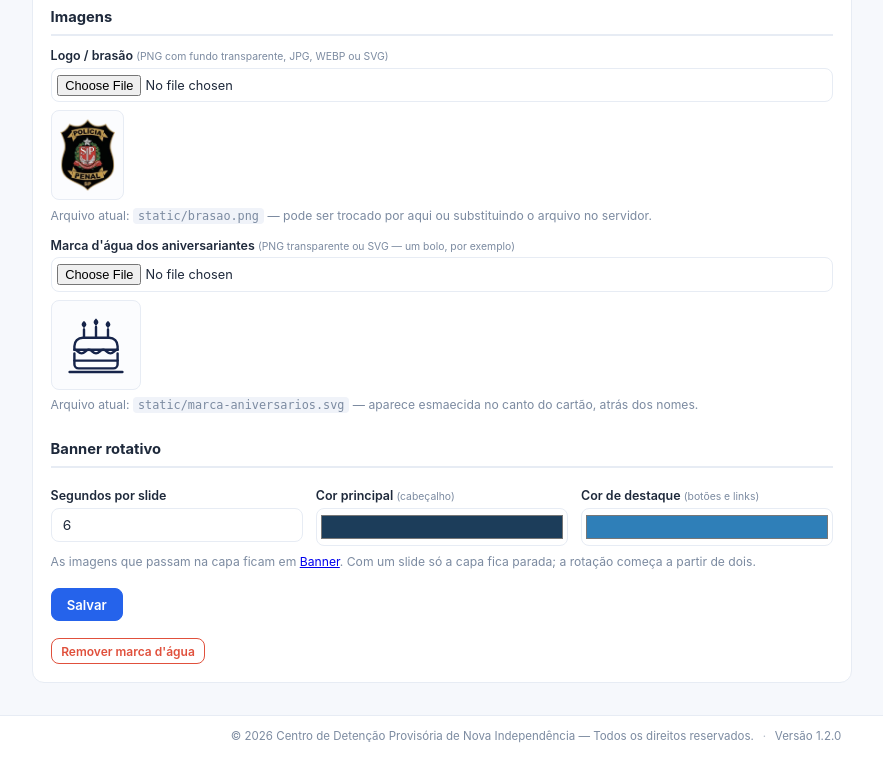
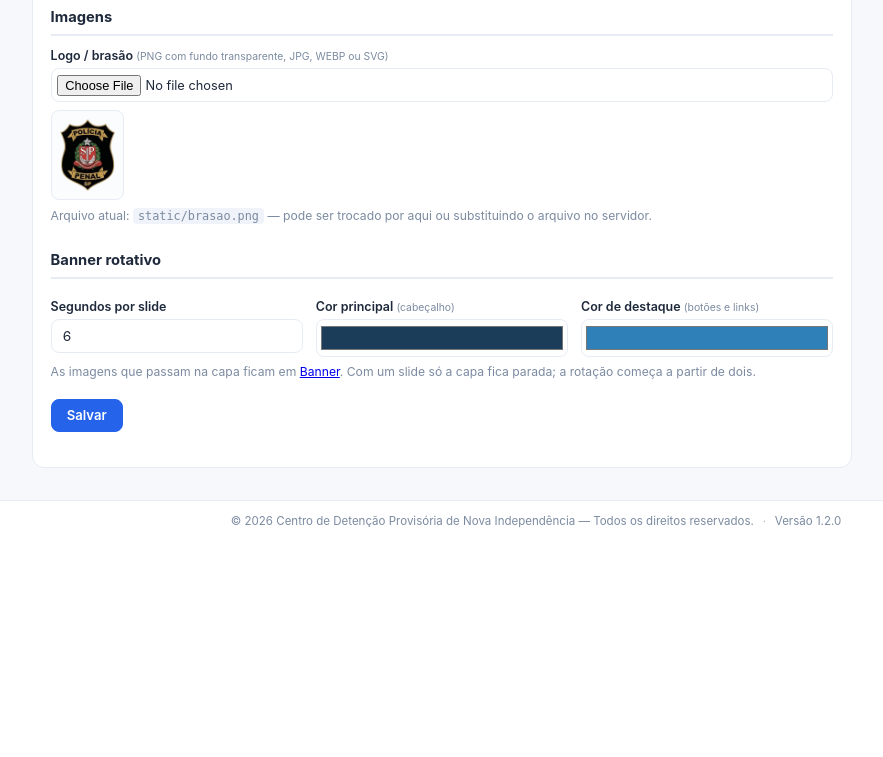
Before and after one commit to jpfagiani/portal, a Flask app: page /admin/aparencia in a window 1280 px wide. Shown: the part 1394-2151 px from the top of the page, without its empty margins (208-1091 px from the left). After the commit the page ends 1922 px from the top, so only its background shows below. Run offline with Flask 3, Linux system fonts and the light colour scheme; the visitor is signed in with stand-in values (Sample User, id 1); data comes from the database, SQL or seed files in the repository; tables that the repository leaves empty hold one stand-in row (values such as "Sample post").

Commit message:
Tira a duplicacao das abas e a marca d'agua dos aniversariantes
ABAS DUPLICADAS

Ao pôr Sistemas, Atalhos e Ramais no registro de posicoes, eles passaram a
aparecer tambem como abas em "Cartoes do painel" - onde nao fazem sentido: o
conteudo deles vem de outro cadastro, entao a lista de itens ficaria vazia
para sempre, e cada um ja tem tela propria noutra secao.

Eles seguem no registro, que e o que permite move-los pelo mapa, mas a barra
de abas passa a listar so os cartoes de tipo "itens".

UM NOME SO PARA CADA CARTAO

O nome desses tres estava em dois lugares - `config` e o registro -, entao o
mapa e a tela de cada um podiam mostrar valores diferentes. Agora todos leem e
gravam no registro, e o campo em branco volta ao nome de fabrica.

MARCA D'AGUA DOS ANIVERSARIANTES

Sai de Aparencia: o cartao a que ela pertencia deixou de existir quando os
blocos especializados viraram cartoes genericos. A funcao `marca_atual` fica,
porque a pagina "ver todos" ainda a usa - um arquivo posto a mao em
static/marca-<bloco>.png continua valendo, como o .gitignore ja previa.

Co-Authored-By: Claude Opus 5 <noreply@anthropic.com>

```diff
--- a/app.py
+++ b/app.py
@@ -1010,6 +1010,9 @@ def nome_do_bloco(chave, padrao):
     nome. O que a aba *faz* continua o mesmo — os campos e o desenho de cada
     bloco são próprios dele. Bloco sem cartão (o menu lateral) usa o padrão.
     """
+    registrado = cartao_por_chave(chave)
+    if registrado:
+        return registrado['nome']
     return cfg(f'titulo_{chave}') if chave in dict(TITULOS_CARTAO) else padrao
 
 
@@ -1423,7 +1426,6 @@ def index():
         banners=con.execute('SELECT * FROM banners WHERE ativo=1 ORDER BY ordem, id').fetchall(),
         comunicados=con.execute('SELECT * FROM lateral WHERE ativo=1 ORDER BY ordem, id').fetchall(),
         escalas=con.execute('SELECT * FROM escalas WHERE ativo=1 ORDER BY ordem, id').fetchall(),
-        marca_aniversarios=marca_atual('aniversarios'),
         aniversariantes=con.execute(
             'SELECT * FROM aniversariantes WHERE ativo=1 AND mes=? ORDER BY dia',
             (mes,)).fetchall(),
@@ -1632,6 +1634,8 @@ def admin_links():
         abas=abas_links(grupo),
         cartao=dados_titulo_cartao({'sistema': 'sistemas',
                                     'atalho': 'atalhos'}[grupo]),
+        nome_atual=nome_do_bloco({'sistema': 'sistemas',
+                                  'atalho': 'atalhos'}[grupo], GRUPOS_LINK[grupo]),
         nome_bloco=nome_do_bloco({'sistema': 'sistemas',
                                   'atalho': 'atalhos'}[grupo], GRUPOS_LINK[grupo]),
         aparencia=dados_aparencia_cartao({'sistema': 'sistemas',
@@ -2038,6 +2042,7 @@ def admin_ramais():
     return render_template(
         'admin_ramais.html', editar=editar,
         cartao=dados_titulo_cartao('ramais'),
+        nome_atual=nome_do_bloco('ramais', 'Ramais mais utilizados'),
         aparencia=dados_aparencia_cartao('ramais'), fontes=FONTES_TEXTO,
         itens=con.execute('SELECT * FROM ramais ORDER BY setor COLLATE NOCASE, id'
                           ).fetchall())
@@ -2216,7 +2221,9 @@ def cartao_por_chave(chave):
 
 def salvar_nome_cartao_painel(chave):
     """Nome do cartão do painel. Em branco volta ao nome de fábrica."""
-    padrao = dict((c, n) for c, n, *_ in CARTOES_SEMENTE).get(chave, chave)
+    # Os dois conjuntos: os cartões genéricos e os três de conteúdo próprio.
+    nomes = dict((c, n) for c, n, *_ in CARTOES_SEMENTE + CARTOES_FIXOS)
+    padrao = nomes.get(chave, chave)
     nome = (request.form.get('titulo_cartao') or '').strip() or padrao
     con = db()
     con.execute('UPDATE cartoes_painel SET nome=? WHERE chave=?', (nome, chave))
@@ -2225,6 +2232,8 @@ def salvar_nome_cartao_painel(chave):
 
 
 def salvar_titulo_cartao(chave):
+    if cartao_por_chave(chave):
+        return salvar_nome_cartao_painel(chave)
     """Grava o nome do cartão do bloco, vindo do formulário da própria tela.
 
     O nome mora em `config`, como antes; o que mudou é onde se edita. Ficava
@@ -2251,8 +2260,13 @@ def abas_painel(atual):
     cada comunicado, que o formulário genérico de blocos não conhece. Um único
     editor, listado no lugar onde se procura o conteúdo dos cartões.
     """
+    # Só os cartões genéricos. Sistemas, Atalhos e Ramais estão no mesmo
+    # registro por causa da posição, mas o conteúdo deles vem de outro cadastro
+    # e cada um tem tela própria — uma aba aqui abriria uma lista que nunca
+    # terá item, e duplicaria o que já existe noutra seção.
     return [(c['nome'], url_for('admin_lateral', cartao=c['chave']),
-             c['chave'] == atual) for c in cartoes_do_painel()]
+             c['chave'] == atual)
+            for c in cartoes_do_painel() if c['tipo'] == 'itens']
 
 
 def _filtro(info):
@@ -2568,19 +2582,15 @@ def admin_aparencia():
             _apaga_arquivos(FUNDO_NOMES)
             flash('Imagem de fundo removida.', 'ok')
             return redirect(url_for('admin_aparencia'))
-        if request.form.get('acao') == 'remover_marca':
-            _apaga_arquivos(tuple(f'marca-aniversarios{e}' for e in MARCA_EXTS))
             flash("Marca d'água removida.", 'ok')
             return redirect(url_for('admin_aparencia'))
 
         # Os uploads substituem os arquivos fixos static/fundo.<ext> e
         # static/logo.<ext>; trocar esses arquivos direto no servidor tem
         # exatamente o mesmo efeito.
-        marca_nomes = tuple(f'marca-aniversarios{e}' for e in MARCA_EXTS)
         for campo, base, nomes, exts in (
                 ('fundo', 'fundo', FUNDO_NOMES, {'.jpg', '.jpeg', '.png', '.webp'}),
-                ('logo',  'logo',  LOGO_ENVIADO, {'.png', '.jpg', '.jpeg', '.webp', '.svg'}),
-                ('marca_aniversarios', 'marca-aniversarios', marca_nomes, set(MARCA_EXTS))):
+                ('logo',  'logo',  LOGO_ENVIADO, {'.png', '.jpg', '.jpeg', '.webp', '.svg'}),):
             erro = _troca_imagem_fixa(campo, base, nomes, exts)
             if erro:
                 flash(erro, 'erro')
@@ -2637,8 +2647,7 @@ def admin_aparencia():
         con.commit()
         flash('Aparência salva.', 'ok')
         return redirect(url_for('admin_aparencia'))
-    return render_template('admin_aparencia.html', fontes=FONTES_TEXTO,
-                           marca_aniversarios=marca_atual('aniversarios'))
+    return render_template('admin_aparencia.html', fontes=FONTES_TEXTO)
 
 
 init_db()
--- a/templates/admin_aparencia.html
+++ b/templates/admin_aparencia.html
@@ -168,19 +168,6 @@
       <p class="dica">Arquivo atual: <code>static/{{ logo_nome }}</code> — pode ser
         trocado por aqui ou substituindo o arquivo no servidor.</p>
 
-      <label>Marca d'água dos aniversariantes
-        <small>(PNG transparente ou SVG — um bolo, por exemplo)</small></label>
-      <input type="file" name="marca_aniversarios" accept="image/png,image/svg+xml,image/webp,image/jpeg">
-      {% set marca, marca_v = marca_aniversarios %}
-      {% if marca %}
-        <img class="previa previa-logo"
-             src="{{ url_for('static', filename=marca) }}?v={{ marca_v }}" alt="">
-        <p class="dica">Arquivo atual: <code>static/{{ marca }}</code> — aparece
-          esmaecida no canto do cartão, atrás dos nomes.</p>
-      {% else %}
-        <p class="vazio">Nenhuma marca d'água — o cartão fica sem imagem de fundo.</p>
-      {% endif %}
-
       <h2 style="margin-top:1.6rem">Banner rotativo</h2>
       <div class="linha">
         <div>
@@ -213,13 +200,6 @@
         <button class="btn btn-sm btn-perigo" type="submit">Remover imagem de fundo</button>
       </form>
       {% endif %}
-      {% if marca_aniversarios[0] %}
-      <form method="post" onsubmit="return confirm(&quot;Remover a marca d'água?&quot;)">
-        <input type="hidden" name="csrf" value="{{ csrf_token }}">
-        <input type="hidden" name="acao" value="remover_marca">
-        <button class="btn btn-sm btn-perigo" type="submit">Remover marca d'água</button>
-      </form>
-      {% endif %}
     </div>
   </section>
 </div>
--- a/templates/admin_links.html
+++ b/templates/admin_links.html
@@ -12,7 +12,7 @@
 
 {% if cartao[0] %}
 <section class="painel-caixa nome-cartao-caixa">
-  {{ campos.nome_cartao(cfg['titulo_' ~ cartao[0]], cartao[1], csrf_token,
+  {{ campos.nome_cartao(nome_atual, cartao[1], csrf_token,
                         {'grupo': grupo}) }}
   {% if aparencia %}
   <h2 style="margin-top:1.2rem">Aparência do texto</h2>
--- a/templates/admin_ramais.html
+++ b/templates/admin_ramais.html
@@ -5,7 +5,7 @@
 
 {% block admin %}
 <section class="painel-caixa nome-cartao-caixa">
-  {{ campos.nome_cartao(cfg['titulo_' ~ cartao[0]], cartao[1], csrf_token) }}
+  {{ campos.nome_cartao(nome_atual, cartao[1], csrf_token) }}
   {% if aparencia %}
   <h2 style="margin-top:1.2rem">Aparência do texto</h2>
   {{ campos.aparencia_cartao(aparencia[1], cfg, fontes, csrf_token,
```
